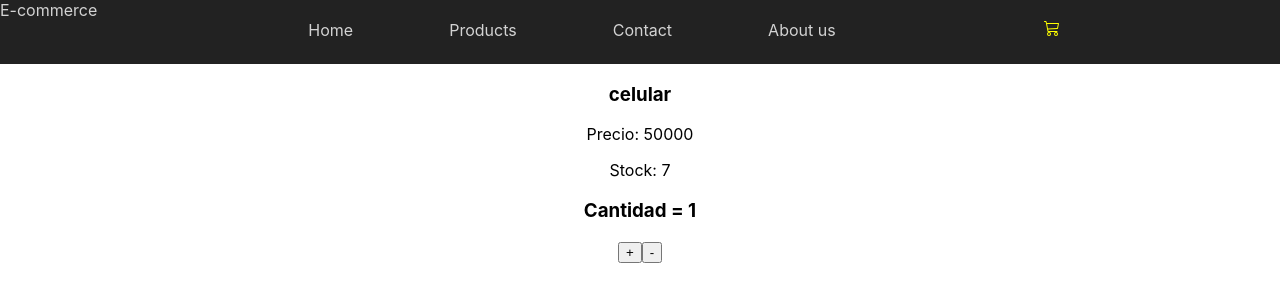
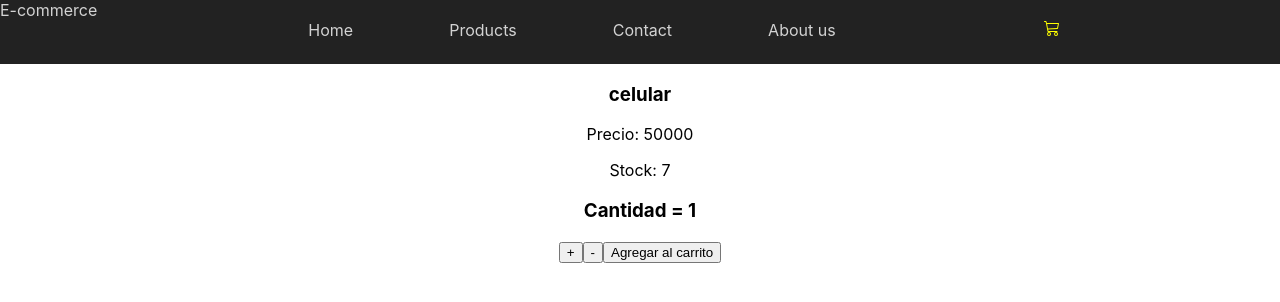
Before and after one commit to gonzaloramosf/react-project, a React (Create React App) app: page / in a window 1280 px wide. Shown: the top 302 px of the page. Built offline with nearby package versions, Linux system fonts and the light colour scheme.

Commit message:
button agregar al carrito

```diff
--- a/src/components/ItemCount/ItemCount.js
+++ b/src/components/ItemCount/ItemCount.js
@@ -24,6 +24,7 @@ export default function ItemCount({stock, initial, onAdd}) {
             <h3> Cantidad = {quantity} </h3>
             <button onClick={add}>  + </button>
             <button onClick={remove}> - </button>
+            <button onClick={() => quantity}> Agregar al carrito </button>
         </div>
     );
 }
```
